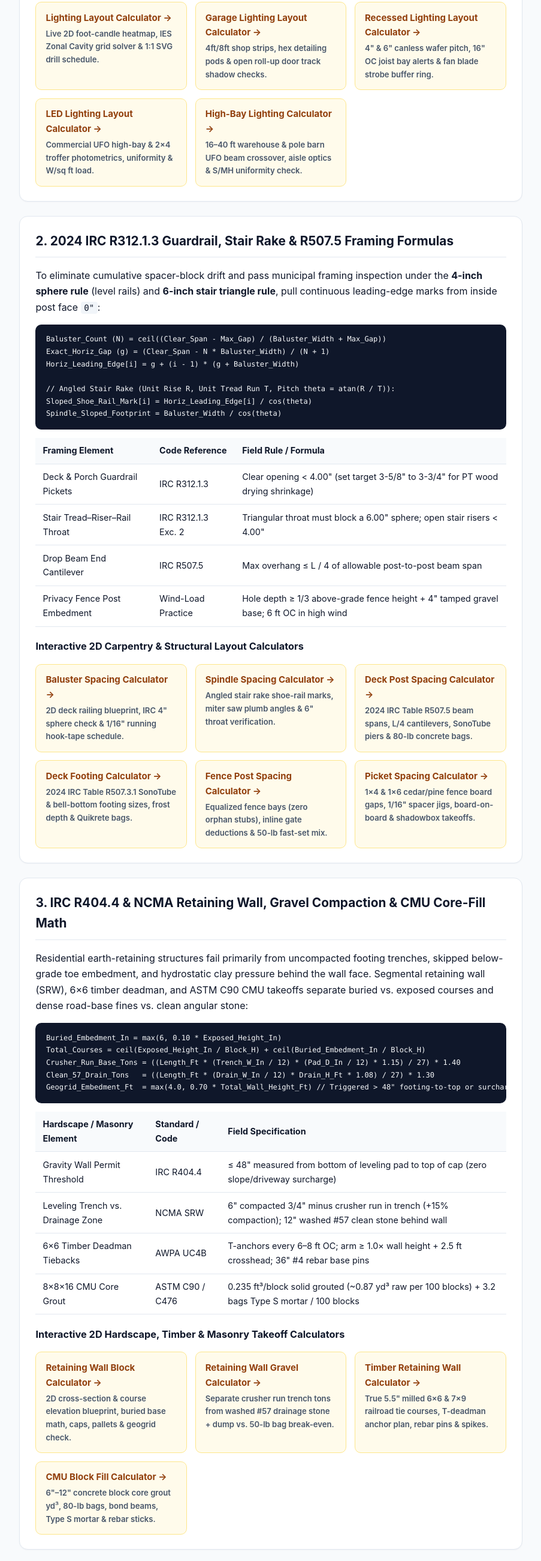
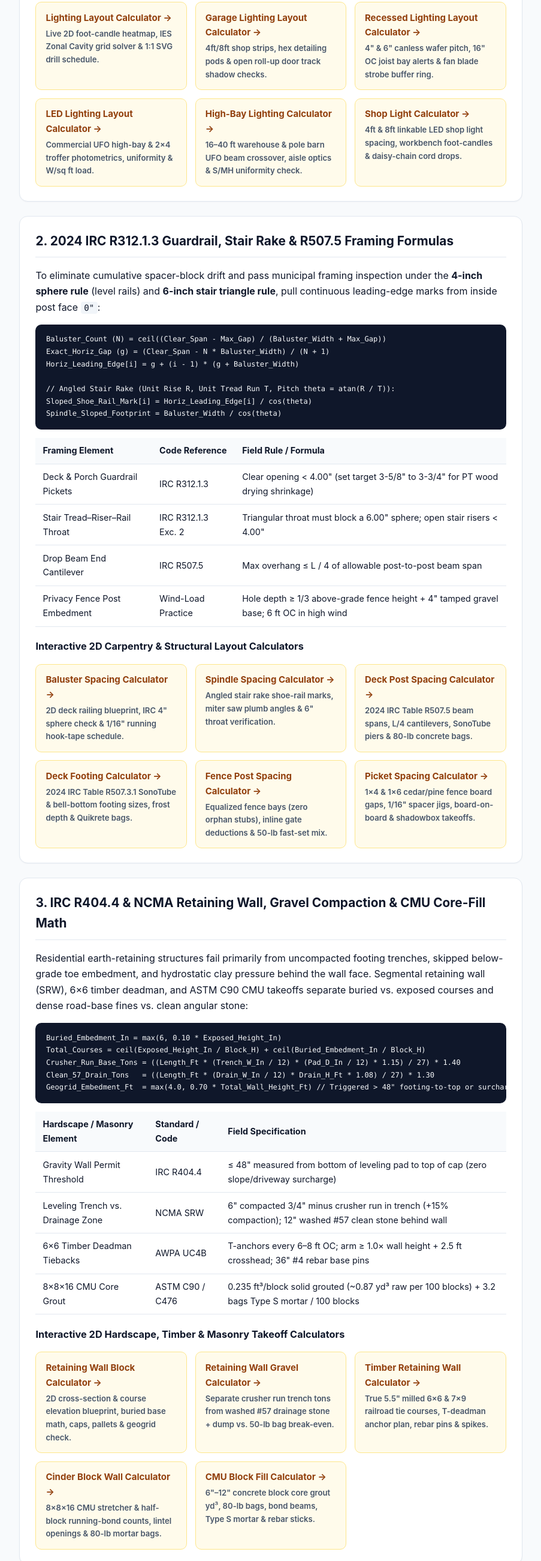
Before and after one commit to kaiyilu/building-layout-math, a website: page index.html in a window 1280 px wide. Shown: the part 1102-3704 px from the top of the page at 60% size, without its empty margins (188-1091 px from the left). Drawn offline with Linux system fonts and the light colour scheme.

Commit message:
docs: add shop-light and cinder-block-wall calculators

```diff
--- a/index.html
+++ b/index.html
@@ -235,6 +235,10 @@ High_Bay_Beam_Diameter = 2 * h_cavity * tan(Beam_Angle_Deg / 2)</code></pre>
           <strong>High-Bay Lighting Calculator &rarr;</strong>
           <span>16–40 ft warehouse &amp; pole barn UFO beam crossover, aisle optics &amp; S/MH uniformity check.</span>
         </a>
+        <a class="tool-card" href="https://lightinglayoutcalculator.com/shop-light-calculator/">
+          <strong>Shop Light Calculator &rarr;</strong>
+          <span>4ft &amp; 8ft linkable LED shop light spacing, workbench foot-candles &amp; daisy-chain cord drops.</span>
+        </a>
       </div>
     </section>
 
@@ -365,6 +369,10 @@ Geogrid_Embedment_Ft  = max(4.0, 0.70 * Total_Wall_Height_Ft) // Triggered &gt;
           <strong>Timber Retaining Wall Calculator &rarr;</strong>
           <span>True 5.5" milled 6&times;6 &amp; 7&times;9 railroad tie courses, T-deadman anchor plan, rebar pins &amp; spikes.</span>
         </a>
+        <a class="tool-card" href="https://retainingwallblockcalculator.com/cinder-block-wall-calculator/">
+          <strong>Cinder Block Wall Calculator &rarr;</strong>
+          <span>8&times;8&times;16 CMU stretcher &amp; half-block running-bond counts, lintel openings &amp; 80-lb mortar bags.</span>
+        </a>
         <a class="tool-card" href="https://retainingwallblockcalculator.com/cmu-block-fill-calculator/">
           <strong>CMU Block Fill Calculator &rarr;</strong>
           <span>6"–12" concrete block core grout yd&sup3;, 80-lb bags, bond beams, Type S mortar &amp; rebar sticks.</span>
```
Also changed, not shown: README.md.
